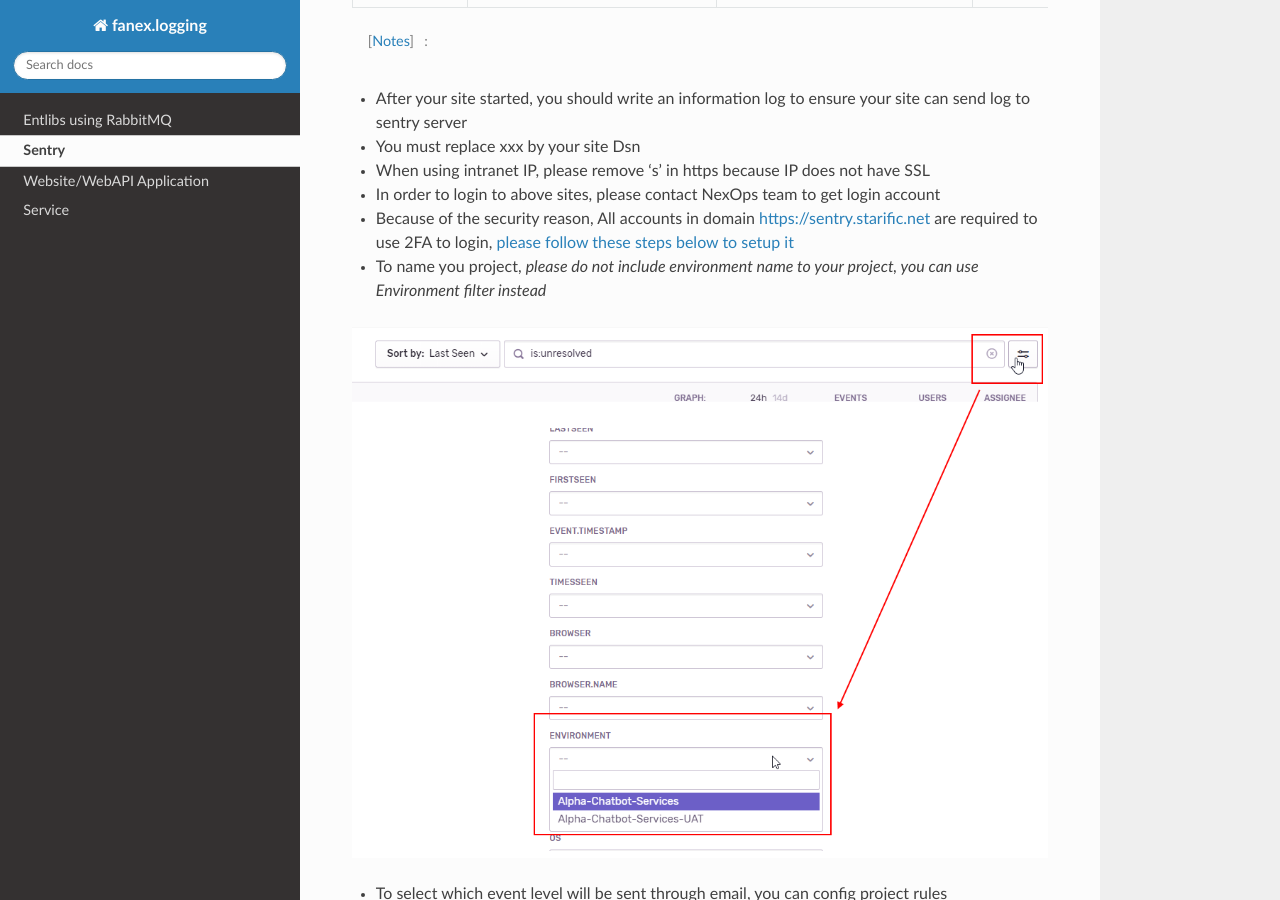
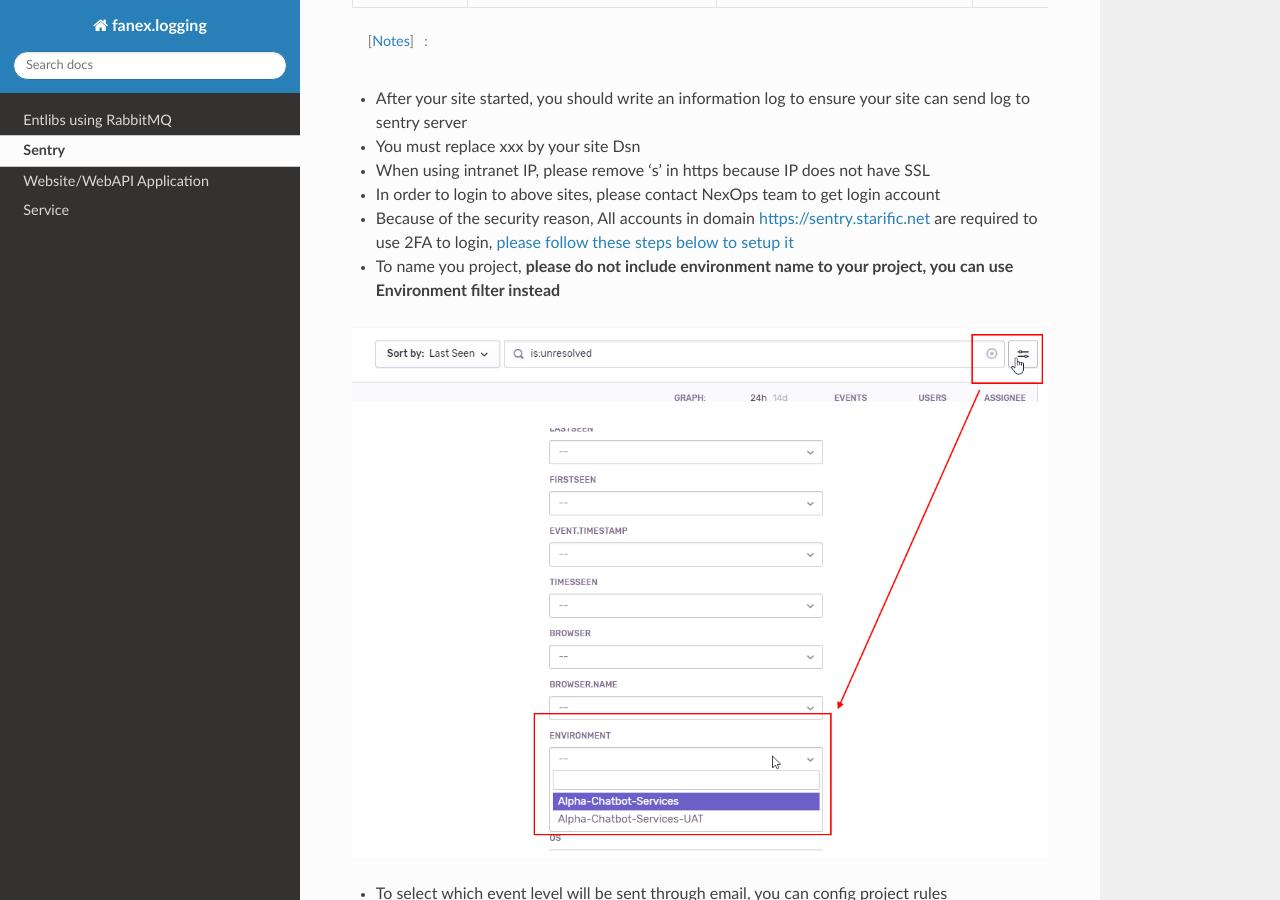
Before and after one commit to starixvn/infrastructure_fanex.logging, a Sphinx documentation site: the page built from docs/integration-guidelines/sentry.rst, in a window 1280 px wide and 900 px high, scrolled down 2091 px. Built offline with Sphinx 7.4.7 and the Read the Docs theme 2.0.0, drawn with Linux system fonts in a browser that asks for light colours.

```diff
--- a/docs/integration-guidelines/sentry.rst
+++ b/docs/integration-guidelines/sentry.rst
@@ -92,7 +92,7 @@ Example:
 - When using intranet IP, please remove 's' in https because IP does not have SSL
 - In order to login to above sites, please contact NexOps team to get login account
 - Because of the security reason, All accounts in domain https://sentry.starific.net are required to use 2FA to login, `please follow these steps below to setup it  <sentry-otp.html>`_
-- To name you project, *please do not include environment name to your project, you can use Environment filter instead*
+- To name you project, **please do not include environment name to your project, you can use Environment filter instead**
 
 .. image:: ../_static/en-filter.png
 
```
